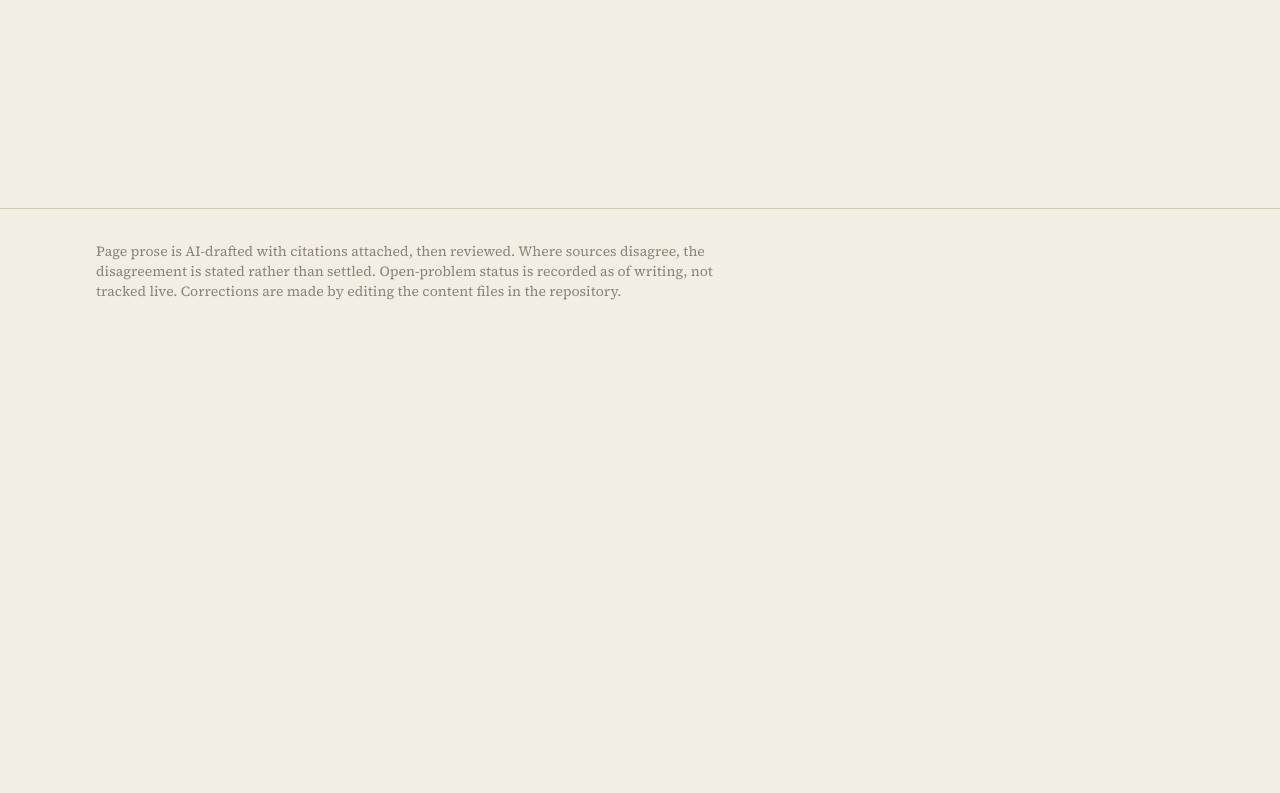
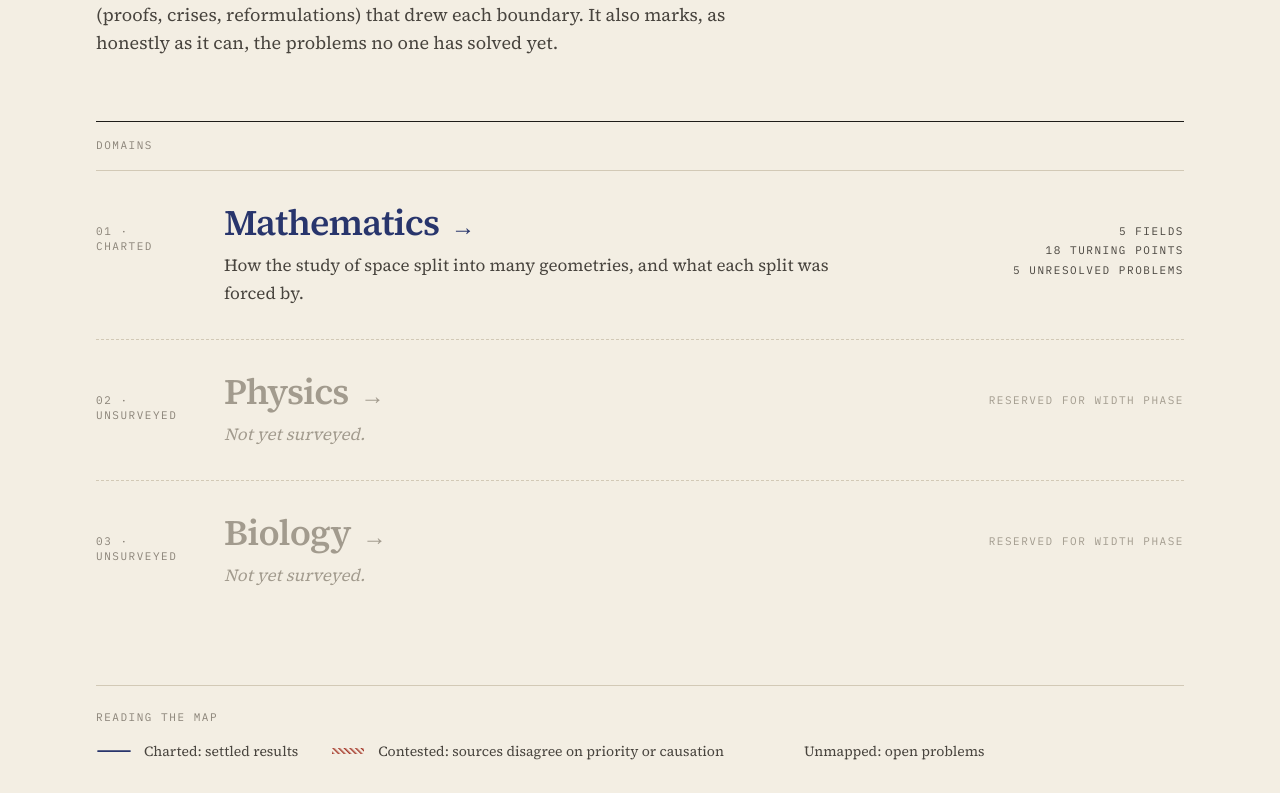
Before and after one commit to andifathulms/field-atlas, a Next.js app: page / in a window 1280 px wide. Shown: the part 467-1260 px from the top of the page. Before the commit the page ends 800 px from the top, so only its background shows below. Built offline with nearby package versions, Linux system fonts and the light colour scheme.

Commit message:
Add domain landing page and map legend
Lists the three domains as a ledger. Mathematics is charted, while
physics and biology are shown as unsurveyed, dashed and faded. The
legend explains the ink, hatch, and fog conventions.

Co-Authored-By: Claude Opus 5.5 (1M context) <noreply@anthropic.com>

```diff
--- a/src/app/page.tsx
+++ b/src/app/page.tsx
@@ -1,3 +1,88 @@
+import Link from "next/link";
+import { Legend } from "@/components/Legend";
+import { getFields } from "@/lib/content";
+import { DOMAINS } from "@/lib/domains";
+import { surveySummary } from "@/lib/stats";
+
 export default function Home() {
-  return <main>Field Atlas</main>;
+  return (
+    <main className="mx-auto max-w-6xl px-4 sm:px-8">
+      <section className="settle pb-16 pt-16 sm:pt-24">
+        <p className="stamp text-ink-faint">A narrative atlas · v1 survey</p>
+        <h1 className="mt-5 max-w-3xl text-5xl font-semibold leading-[1.05] tracking-tight sm:text-6xl">
+          How fields of knowledge branched, and where the map runs out.
+        </h1>
+        <p className="mt-8 max-w-prose text-lg text-ink-soft">
+          Each field here earns a page by answering one question: what forced it to split off
+          from what came before? The atlas follows the dated turning points (proofs, crises,
+          reformulations) that drew each boundary. It also marks, as honestly as it can, the
+          problems no one has solved yet.
+        </p>
+      </section>
+
+      <section aria-labelledby="domains-heading" className="border-t border-ink">
+        <h2 id="domains-heading" className="stamp py-4 text-ink-faint">
+          Domains
+        </h2>
+        <ol>
+          {DOMAINS.map((d, i) => {
+            const fields = getFields(d.id);
+            const charted = fields.length > 0;
+            const s = surveySummary(fields);
+            return (
+              <li
+                key={d.id}
+                data-domain={d.id}
+                className={`settle border-t ${charted ? "border-rule" : "border-dashed border-rule"}`}
+                style={{ animationDelay: `${120 + i * 90}ms` }}
+              >
+                <Link
+                  href={`/${d.id}/`}
+                  className="group grid gap-x-8 gap-y-2 py-8 sm:grid-cols-[6rem_minmax(0,1fr)_14rem] sm:items-baseline"
+                >
+                  <span className="stamp text-ink-faint">
+                    {String(i + 1).padStart(2, "0")} · {charted ? "Charted" : "Unsurveyed"}
+                  </span>
+                  <span>
+                    <span
+                      className={`block text-3xl font-semibold tracking-tight transition-colors duration-300 sm:text-4xl ${
+                        charted ? "text-accent" : "text-fog"
+                      }`}
+                    >
+                      {d.name}
+                      <span
+                        aria-hidden
+                        className="ml-3 inline-block translate-x-0 text-2xl transition-transform duration-300 ease-house group-hover:translate-x-1"
+                      >
+                        →
+                      </span>
+                    </span>
+                    <span className={`mt-2 block max-w-prose ${charted ? "text-ink-soft" : "italic text-fog"}`}>
+                      {d.blurb}
+                    </span>
+                  </span>
+                  {charted ? (
+                    <span className="stamp flex flex-col gap-1 text-ink-soft sm:text-right">
+                      <span>{s.fields} fields</span>
+                      <span>{s.turningPoints} turning points</span>
+                      <span>{s.unresolved} unresolved problems</span>
+                    </span>
+                  ) : (
+                    <span className="stamp text-fog sm:text-right">Reserved for width phase</span>
+                  )}
+                </Link>
+              </li>
+            );
+          })}
+        </ol>
+      </section>
+
+      <section className="mt-16 border-t border-rule pt-6">
+        <h2 className="stamp mb-4 text-ink-faint">Reading the map</h2>
+        <div data-domain="math">
+          <Legend />
+        </div>
+      </section>
+    </main>
+  );
 }
--- /dev/null
+++ b/src/components/Legend.tsx
@@ -0,0 +1,42 @@
+/** Key to the map conventions: settled ink, contested hatch, unmapped fog. */
+export function Legend({ className = "" }: { className?: string }) {
+  return (
+    <dl className={`flex flex-wrap gap-x-8 gap-y-3 text-sm text-ink-soft ${className}`}>
+      <div className="flex items-center gap-3">
+        <dt aria-hidden>
+          <svg width="36" height="10" viewBox="0 0 36 10">
+            <line x1="2" y1="5" x2="34" y2="5" stroke="var(--accent)" strokeWidth="1.75" strokeLinecap="round" />
+          </svg>
+        </dt>
+        <dd>Charted: settled results</dd>
+      </div>
+      <div className="flex items-center gap-3">
+        <dt aria-hidden>
+          <svg width="36" height="10" viewBox="0 0 36 10">
+            <defs>
+              <pattern id="legend-hatch" width="4" height="4" patternUnits="userSpaceOnUse" patternTransform="rotate(-45)">
+                <rect width="1.5" height="4" fill="var(--contested)" />
+              </pattern>
+            </defs>
+            <rect x="2" y="2" width="32" height="6" fill="url(#legend-hatch)" />
+          </svg>
+        </dt>
+        <dd>Contested: sources disagree on priority or causation</dd>
+      </div>
+      <div className="flex items-center gap-3">
+        <dt aria-hidden>
+          <svg width="36" height="10" viewBox="0 0 36 10">
+            <defs>
+              <linearGradient id="legend-fade" x1="0" x2="1">
+                <stop offset="0" stopColor="var(--fog)" stopOpacity="1" />
+                <stop offset="1" stopColor="var(--fog)" stopOpacity="0" />
+              </linearGradient>
+            </defs>
+            <line x1="2" y1="5" x2="34" y2="5" stroke="url(#legend-fade)" strokeWidth="1.75" strokeDasharray="2 4" strokeLinecap="round" />
+          </svg>
+        </dt>
+        <dd>Unmapped: open problems</dd>
+      </div>
+    </dl>
+  );
+}
--- /dev/null
+++ b/src/lib/paths.ts
@@ -0,0 +1,11 @@
+// next/link applies basePath automatically, but raw <a> elements inside SVG
+// do not. Use this for any href that is not rendered through next/link.
+const BASE_PATH = process.env.NEXT_PUBLIC_BASE_PATH || "";
+
+export function withBase(path: string): string {
+  return `${BASE_PATH}${path}`;
+}
+
+export function fieldPath(domain: string, fieldId: string): string {
+  return `/${domain}/${fieldId}/`;
+}
--- /dev/null
+++ b/src/lib/stats.ts
@@ -0,0 +1,14 @@
+import type { Field } from "./types";
+
+/** Open problems that are still unresolved (open or conjectured). */
+export function unresolvedCount(field: Field): number {
+  return field.open_problems.filter((p) => p.status !== "recently_resolved").length;
+}
+
+export function surveySummary(fields: Field[]) {
+  return {
+    fields: fields.length,
+    turningPoints: fields.reduce((n, f) => n + f.turning_points.length, 0),
+    unresolved: fields.reduce((n, f) => n + unresolvedCount(f), 0),
+  };
+}
```
